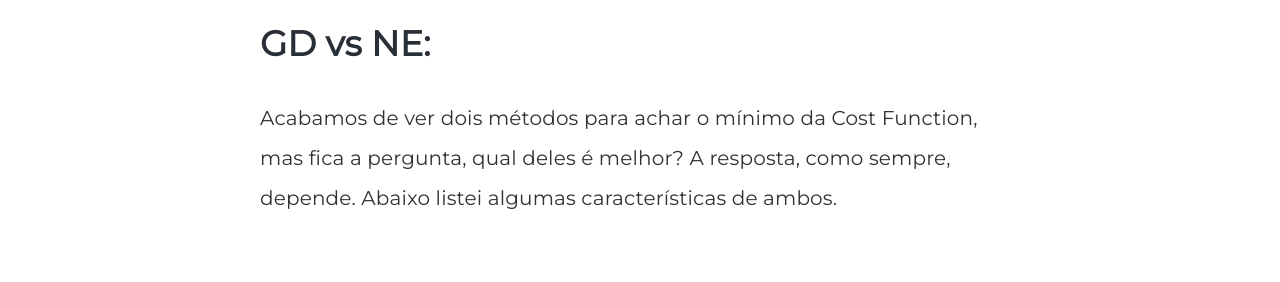
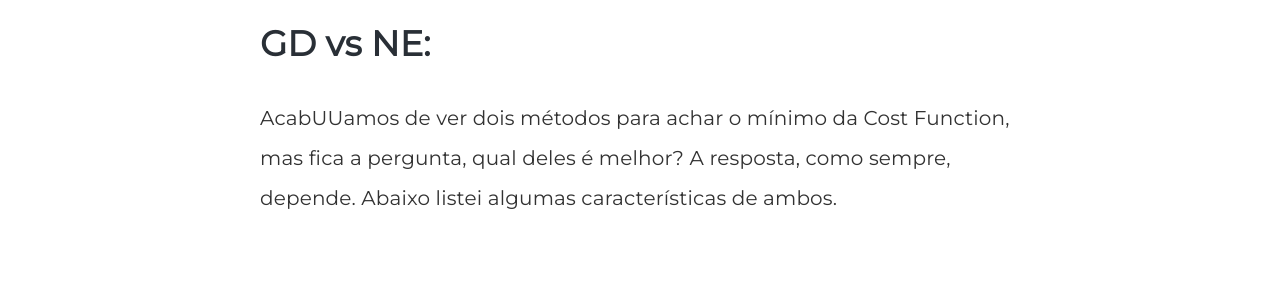
Before and after one commit to comppet/PrintF, a Jekyll site: the page built from _posts/2020-05-16-regressao-linear-a-matematica-por-tras-de-um-dos-principais-algoritmos-de-machine-learning.md, in a window 1280 px wide and 900 px high, scrolled down 9859 px. Shown: the part 154-436 px from the top of the window. Built offline with Jekyll 4.4.1, drawn with Linux system fonts in a browser that asks for light colours; nearby versions of some CDN libraries; formulas are drawn with MathJax 3; comment, search, counter and statistics services are not loaded; some of the changed text lies outside the part shown.

Commit message:
Update from Forestry.io comppet.ufu@gmail.com updated _posts/2020-05-16-regressao-linear-a-matematica-por-tras-de-um-dos-principais-algoritmos-de-machine-learning.md

```diff
--- a/_posts/2020-05-16-regressao-linear-a-matematica-por-tras-de-um-dos-principais-algoritmos-de-machine-learning.md
+++ b/_posts/2020-05-16-regressao-linear-a-matematica-por-tras-de-um-dos-principais-algoritmos-de-machine-learning.md
@@ -172,7 +172,7 @@ Logo, para achar o vetor _theta_ faz a seguinte multiplicação de matriz: $\\Th
 
 ## GD vs NE:
 
-Acabamos de ver dois métodos para achar o mínimo da Cost Function, mas fica a pergunta, qual deles é melhor? A resposta, como sempre, depende. Abaixo listei algumas características de ambos.
+AcabUUamos de ver dois métodos para achar o mínimo da Cost Function, mas fica a pergunta, qual deles é melhor? A resposta, como sempre, depende. Abaixo listei algumas características de ambos.
 
 ![](/PrintF/assets/img/downloads/Screenshot from 2020-05-11 20-32-25.png)
 
```
Also changed, not shown: other parts of _posts/2020-05-16-regressao-linear-a-matematica-por-tras-de-um-dos-principais-algoritmos-de-machine-learning.md (+1 -1 lines).
